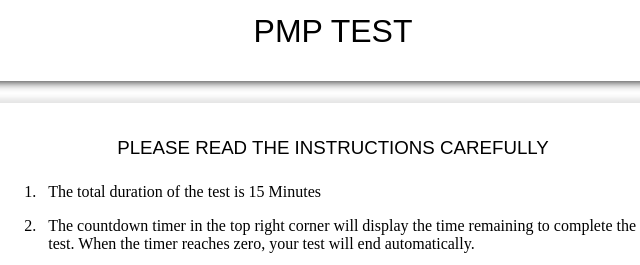
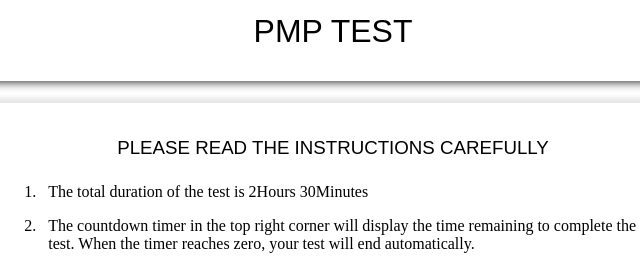
Before and after one commit to Mugisha-Paisible/online_test, a website: page views/index.html in a window 1280 px wide. Shown: the top 265 px of the page, 307-947 px from the left. Drawn offline with nearby package versions, Linux system fonts and the light colour scheme; no server answers.

Commit message:
test duration instruction

```diff
--- a/views/index.html
+++ b/views/index.html
@@ -101,7 +101,7 @@
             <h3 id="instr" style="text-align: center; font-weight: lighter;">PLEASE READ THE INSTRUCTIONS CAREFULLY</h3>
             <div id="instructions">
                 <ol>
-                    <li>The total duration of the test is 15 Minutes</li>
+                    <li>The total duration of the test is 2Hours 30Minutes</li>
                     <li>The countdown timer in the top right corner will display the time remaining to complete the
                         test. When the timer reaches zero, your test will end automatically.</li>
                     <li>Enter your Test ID and click on the ‘’START’’ button to start the test.</li>
```
